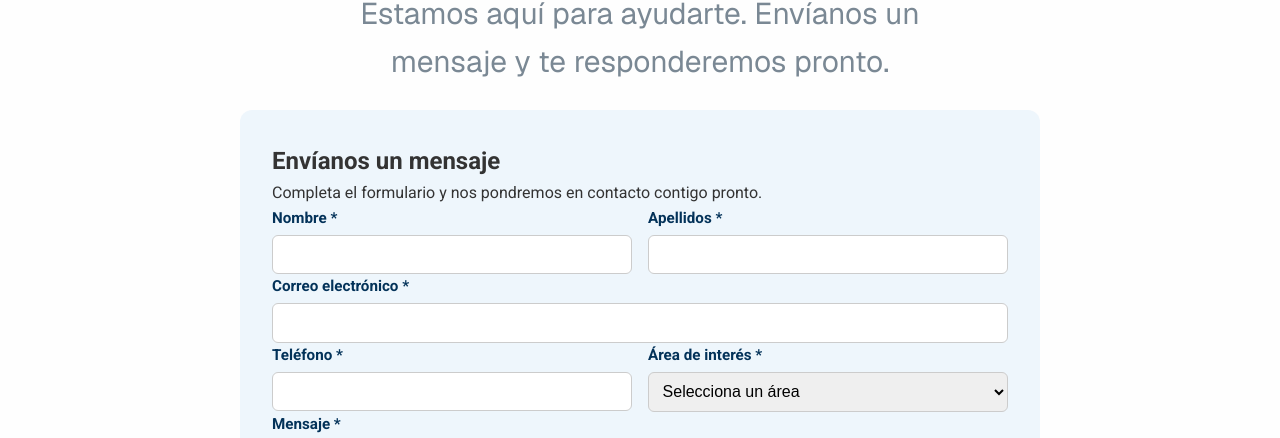
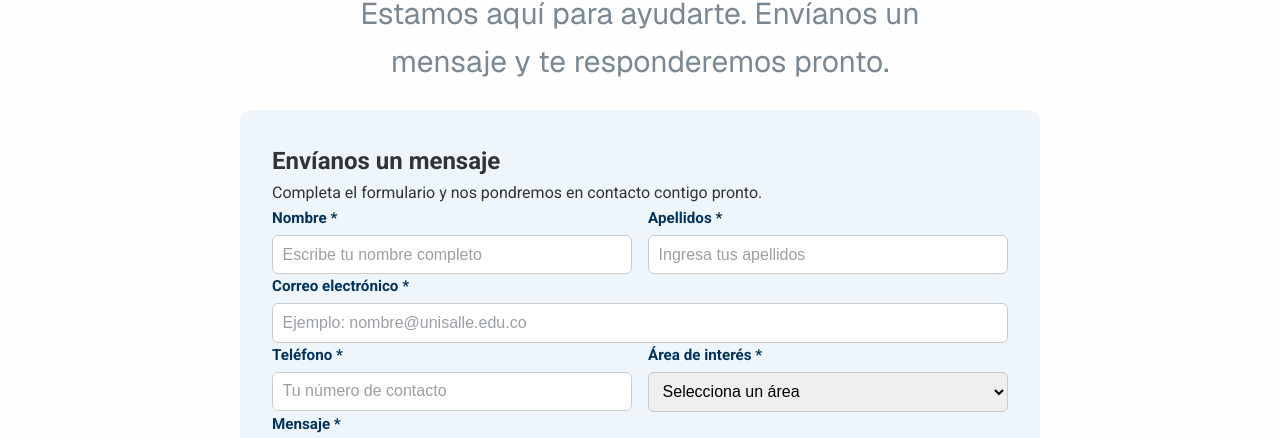
Before and after one commit to contracamilo/ingsof-workshop-prc, a website: page contact.html in a window 1280 px wide. Shown: the part 326-764 px from the top of the page. Drawn offline with nearby package versions, Linux system fonts and the light colour scheme.

Commit message:
Se agregar los placeholders en los campos del formulario

```diff
--- a/contact.html
+++ b/contact.html
@@ -53,24 +53,24 @@
                     <div class="form-row">
                         <div class="form-group">
                             <label for="firstName">Nombre *</label>
-                            <input type="text" id="firstName" name="firstName" required>
+                            <input type="text" id="firstName" name="firstName" placeholder="Escribe tu nombre completo" required>
                         </div>
 
                         <div class="form-group">
                             <label for="lastName">Apellidos *</label>
-                            <input type="text" id="lastName" name="lastName" required>
+                            <input type="text" id="lastName" name="lastName" placeholder="Ingresa tus apellidos" required>
                         </div>
                     </div>
 
                     <div class="form-group">
                         <label for="email">Correo electrónico *</label>
-                        <input type="email" id="email" name="email" required>
+                        <input type="email" id="email" name="email" placeholder="Ejemplo: nombre@unisalle.edu.co" required>
                     </div>
 
                     <div class="form-row">
                         <div class="form-group">
                             <label for="phone">Teléfono *</label>
-                            <input type="text" id="phone" name="phone" required>
+                            <input type="text" id="phone" name="phone" placeholder="Tu número de contacto" required>
                         </div>
 
                         <div class="form-group">
@@ -86,7 +86,7 @@
 
                     <div class="form-group">
                         <label for="message">Mensaje *</label>
-                        <textarea id="message" name="message" rows="4" required></textarea>
+                        <textarea id="message" name="message" rows="4" placeholder="Cuéntanos brevemente tu duda o solicitud" required></textarea>
                     </div>
 
                     <div>
--- a/styles.css
+++ b/styles.css
@@ -478,6 +478,17 @@ p {
     flex-direction: column;
 }
 
+::placeholder {
+  color: #9aa0a6; /* gris suave */
+  opacity: 1; /* asegúrate de que no se vea tenue */
+  transition: color 0.3s ease;
+}
+
+input:focus::placeholder,
+textarea:focus::placeholder {
+  color: transparent; /* desaparece suavemente al escribir */
+}
+
 .form-group label {
     font-weight: 600;
     margin-bottom: 0.3rem;
```
